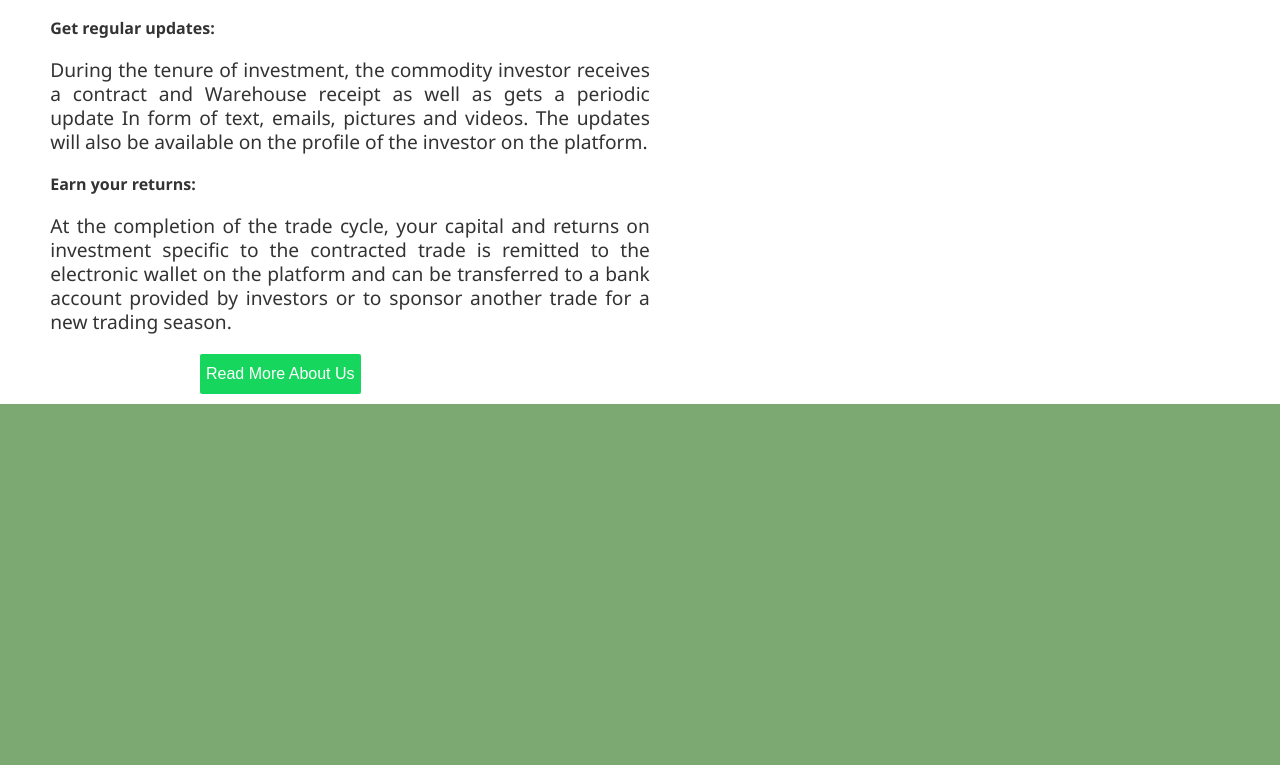
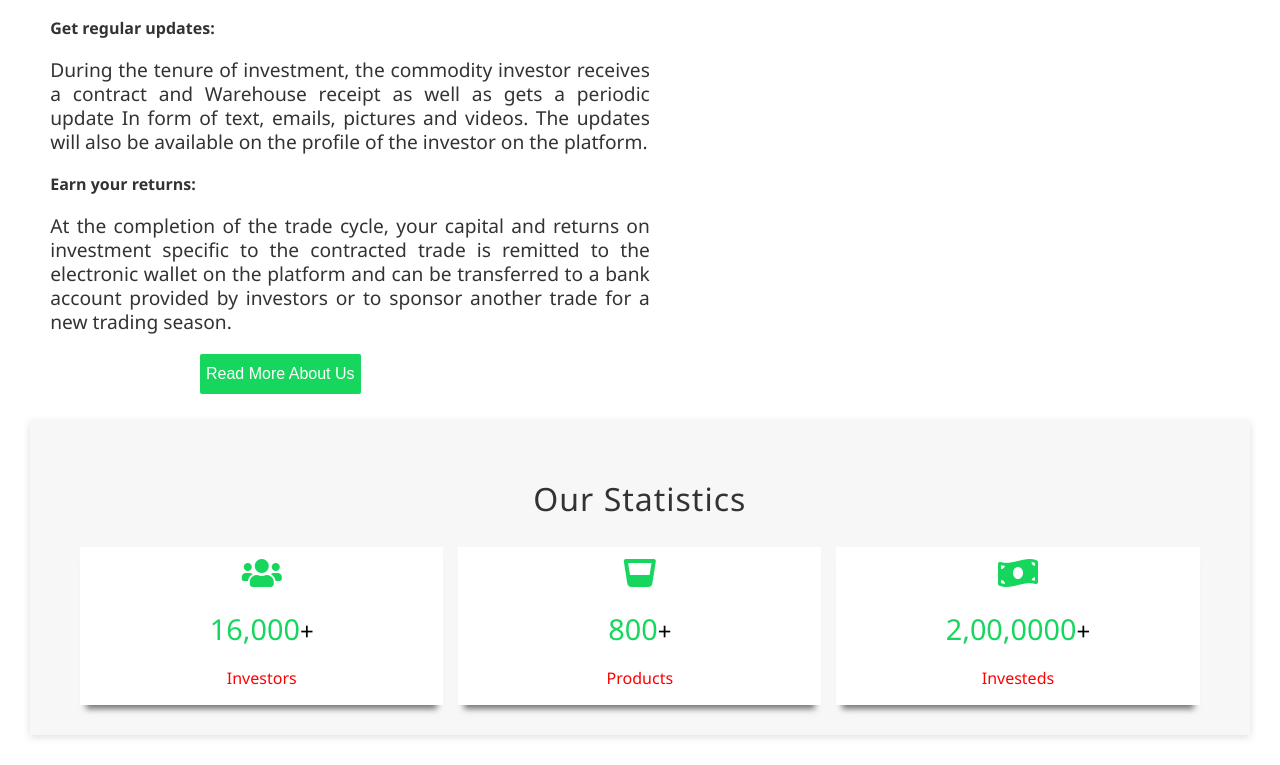
Before and after one commit to anuoluwapo/Bahranda, a Vue app: page / in a window 1280 px wide. Shown: the part 1449-2214 px from the top of the page. Before the commit the page ends 1853 px from the top, so only its background shows below. Built offline with nearby package versions, Linux system fonts and the light colour scheme.

Commit message:
added statistics content

```diff
--- a/src/components/Content.vue
+++ b/src/components/Content.vue
@@ -59,9 +59,32 @@
         </div>
       </div>
     </div>
-    <!-- <div id="our-statistics">
-      <h2>Our Statistics</h2>
-    </div> -->
+    <div id="our-statistics">
+      <div class="container">
+        <h2>Our Statistics</h2>
+
+        <div class="cards">
+          <div class="card">
+          <i class="fas fa-users"></i>
+          <h1>16,000<span>+</span></h1>
+          <p>Investors</p>
+        </div>
+        <div class="card">
+          <i class="fas fa-glass-whiskey"></i>
+          <h1>800<span>+</span></h1>
+          <p>Products</p>
+        </div>
+        <div class="card">
+          <i class="fas fa-money-bill-wave"></i>
+          <h1>2,00,0000<span>+</span></h1>
+          <p>Investeds</p>
+        </div>
+        </div>
+
+
+
+        </div>
+    </div>
   </div>
 </template>
 
@@ -113,7 +136,6 @@ export default {}
 
   #who-are-we, #be-a-bahranda{
     background-color: #ffffff;
-    // height: 80vh;
     display: flex;
     flex-shrink: 1;
     margin-top: 10px;
@@ -197,9 +219,59 @@ export default {}
       }
   }
   #our-statistics{
-    height: 100vh;
-    top: 0;
+    margin-top: -13px;
+    margin-left: -4.8px;
+    margin-right: -4.5px;
+    padding: 30px;
     background-color: #ffffff;
+    .container{
+      // margin-top: -5px;
+      background-color: #F7F7F7;
+       box-shadow: 0px 2px 8px #00000022;
+       h2{
+         text-align: center;
+         font-size: 2rem;
+         font-weight: 500;
+         letter-spacing: 1px;
+         span{
+           background-color: red;
+           width: 20px;
+           height: 10px;
+         }
+       }
+       padding: 30px 50px;
+       .cards{
+          display: grid;
+       grid-template-columns: repeat(auto-fit, minmax(150px, 1fr));
+       grid-gap: 15px;
+       }
+       .card{
+         -webkit-box-shadow: 0 10px 6px -6px #777;
+       -moz-box-shadow: 0 10px 6px -6px #777;
+            box-shadow: 0 10px 6px -6px #777;
+         background-color: #ffffff;
+         text-align: center;
+        i{
+          padding-top: 10px;
+          font-size: 2rem;
+          color: #17D65E;
+        }
+        h1{
+          color: #17D65E;
+          font-size: 1.8rem;
+          font-weight: 500;
+          span{
+            color: #000000;
+            font-size: 1.5rem;
+          }
+
+        }
+         p{
+           padding-top: 0;
+            color: red;
+          }
+       }
+    }
   }
 
 }
```
